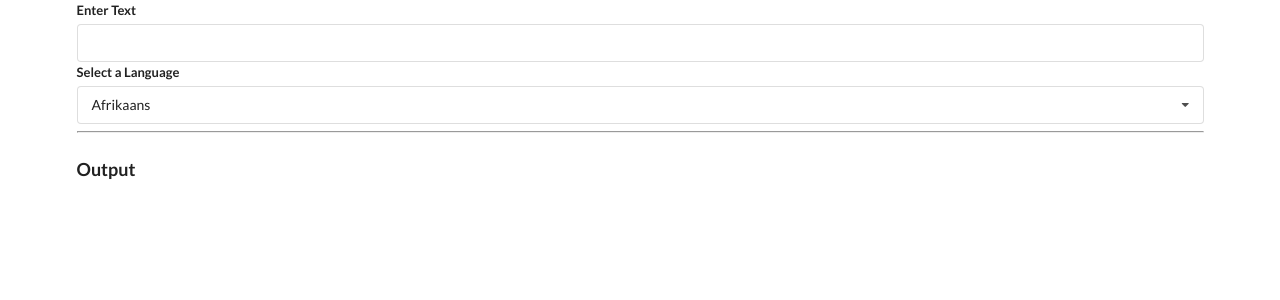
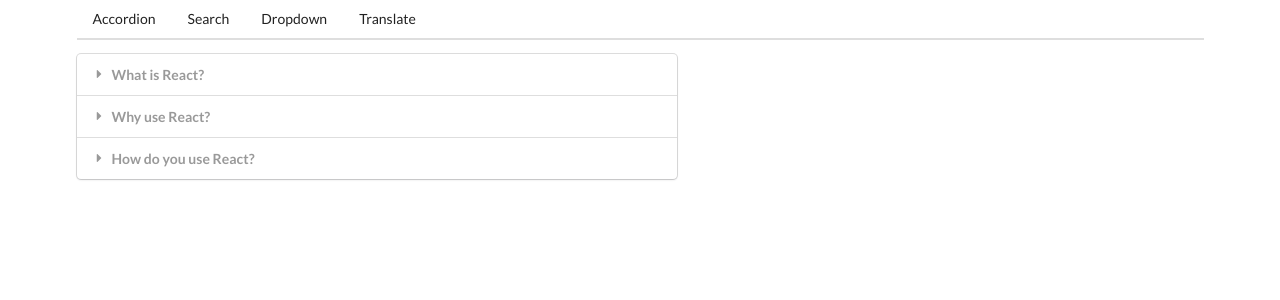
Before and after one commit to tugaykocaoglu/widgets, a React (Create React App) app: page / in a window 1280 px wide. Shown: the top 300 px of the page. Built offline with nearby package versions, Linux system fonts and the light colour scheme; no server answers.

Commit message:
Added navigation feature
Added link and route components and functionalities.

```diff
--- a/src/App.js
+++ b/src/App.js
@@ -3,6 +3,8 @@
 import Search from './components/Search';
 import Dropdown from './components/Dropdown';
 import Translate from './components/Translate';
+import Route from './components/Route';
+import Header from './components/Header';
 
 const items = [
   {
@@ -27,11 +29,30 @@
 
 export default () => {
   const [selected, setSelected] = useState(options[0]);
-  // const [showDropdown, setShowDropdown] = useState(true);
 
   return (
     <div className="ui container">
-      <Translate />
+      <Header />
+      <Route path="/">
+        <Accordion items={items} />
+      </Route>
+
+      <Route path="/list">
+        <Search />
+      </Route>
+
+      <Route path="/dropdown">
+        <Dropdown
+          label="Select a color"
+          options={options}
+          selected={selected}
+          onSelectedChange={setSelected}
+        />
+      </Route>
+
+      <Route path="/translate">
+        <Translate />
+      </Route>
     </div>
   );
 };
--- /dev/null
+++ b/src/components/Header.js
@@ -0,0 +1,23 @@
+import React from 'react';
+import Link from './Link';
+
+const Header = () => {
+  return (
+    <div className="ui secondary pointing menu">
+      <Link href="/" className="item">
+        Accordion
+      </Link>
+      <Link href="/list" className="item">
+        Search
+      </Link>
+      <Link href="/dropdown" className="item">
+        Dropdown
+      </Link>
+      <Link href="/translate" className="item">
+        Translate
+      </Link>
+    </div>
+  );
+};
+
+export default Header;
--- /dev/null
+++ b/src/components/Link.js
@@ -0,0 +1,23 @@
+import React from 'react';
+
+const Link = ({ href, className, children }) => {
+  const onClick = (event) => {
+    if (event.metaKey || event.ctrlKey) {
+      return;
+    }
+
+    event.preventDefault();
+    window.history.pushState({}, '', href);
+
+    const navEvent = new PopStateEvent('popstate');
+    window.dispatchEvent(navEvent);
+  };
+
+  return (
+    <a onClick={onClick} className={className} href={href}>
+      {children}
+    </a>
+  );
+};
+
+export default Link;
--- /dev/null
+++ b/src/components/Route.js
@@ -0,0 +1,21 @@
+import { useEffect, useState } from 'react';
+
+const Route = ({ path, children }) => {
+  const [currentPath, setCurrentPath] = useState(window.location.pathname);
+
+  useEffect(() => {
+    const onLocationChange = () => {
+      setCurrentPath(window.location.pathname);
+    };
+
+    window.addEventListener('popstate', onLocationChange);
+
+    return () => {
+      window.removeEventListener('popstate', onLocationChange);
+    };
+  }, []);
+
+  return currentPath === path ? children : null;
+};
+
+export default Route;
```
